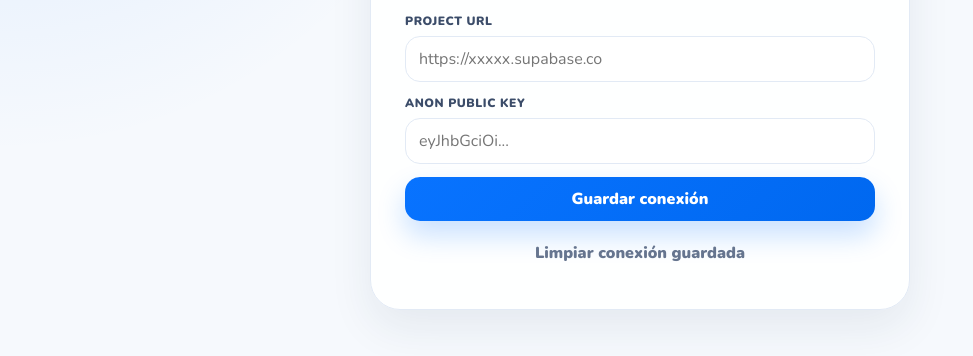
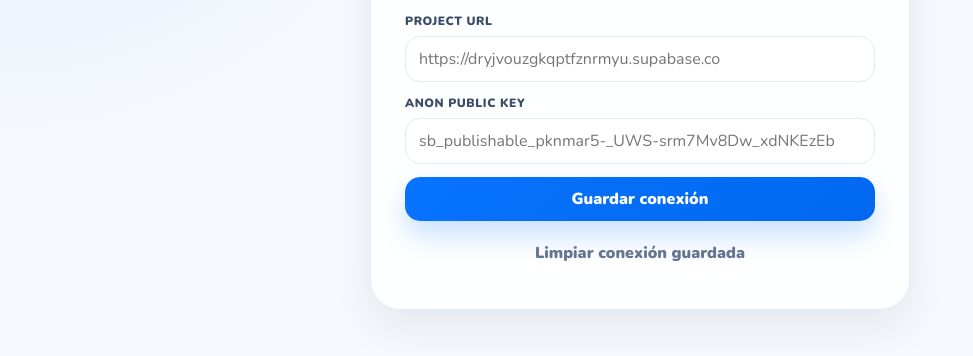
Before and after one commit to IgnaBorr/CRM_SEGUIMIETO_CLEAN_IT, a plain HTML site: page index.html in a window 1280 px wide. Shown: the part 330-686 px from the top of the page, without its empty margins (0-973 px from the left). Drawn offline with nearby package versions, Linux system fonts and the light colour scheme.

Commit message:
Update index.html

```diff
--- a/index.html
+++ b/index.html
@@ -274,8 +274,8 @@
       </div>
       <p>Pegá la URL del proyecto y la anon/public key. No uses la service_role key.</p>
       <form id="setupForm">
-        <div class="field"><label for="setupUrl">Project URL</label><input id="setupUrl" type="url" required placeholder="https://xxxxx.supabase.co"></div>
-        <div class="field"><label for="setupKey">Anon public key</label><input id="setupKey" required placeholder="eyJhbGciOi..."></div>
+        <div class="field"><label for="setupUrl">Project URL</label><input id="setupUrl" type="url" required placeholder="https://dryjvouzgkqptfznrmyu.supabase.co"></div>
+        <div class="field"><label for="setupKey">Anon public key</label><input id="setupKey" required placeholder="sb_publishable_pknmar5-_UWS-srm7Mv8Dw_xdNKEzEb"></div>
         <button class="btn btn-primary full" type="submit">Guardar conexión</button>
       </form>
       <button id="resetConfigBtn" class="btn btn-ghost full" type="button" style="margin-top:10px;">Limpiar conexión guardada</button>
```
